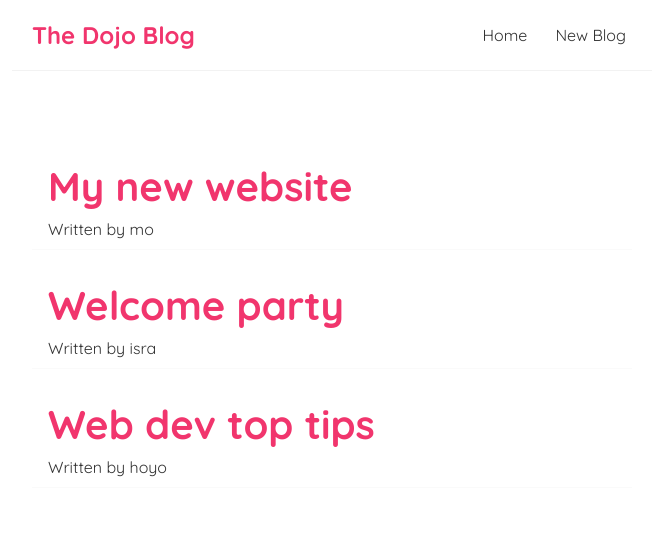
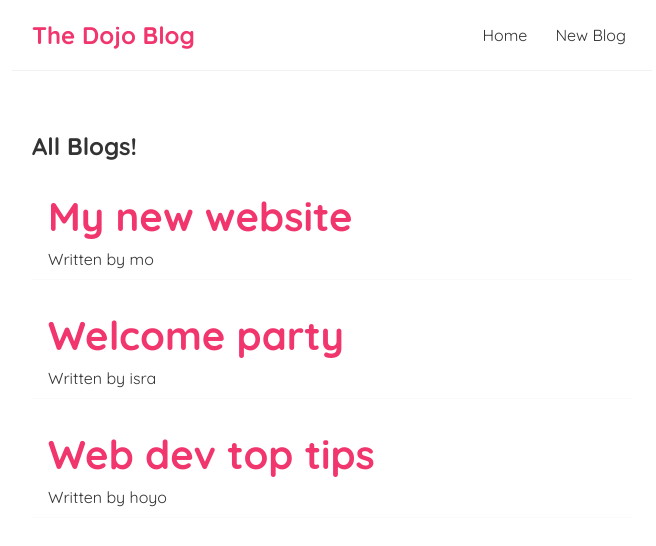
Before and after one commit to mo-codes1/React-Blog, a React (Create React App) app in the folder dojo-blog/: page / in a window 1280 px wide. Shown: the top 546 px of the page, without its empty margins (308-964 px from the left). Built offline with nearby package versions, Linux system fonts and the light colour scheme.

Commit message:
set up props

```diff
--- a/dojo-blog/src/Home.js
+++ b/dojo-blog/src/Home.js
@@ -1,4 +1,5 @@
 import { useState } from 'react';
+import BlogList from './blogList';
 
 const Home = () => {
   const [blogs, setBlogs] = useState([
@@ -9,14 +10,7 @@ const Home = () => {
 
   return (
     <div className="home">
-      {blogs.map((blog) => (
-        <div className="blog-preview" key={blog.id}>
-          <h2>{ blog.title } </h2>
-          <p>Written by { blog.author } </p>
-
-        </div>
-      ))}
-
+      <BlogList blogs={blogs} title="All Blogs!" />
     </div>
   );
 }
--- /dev/null
+++ b/dojo-blog/src/blogList.js
@@ -0,0 +1,19 @@
+const BlogList = (props) => {
+  const blogs = props.blogs;
+  const title = props.title;
+
+  return (
+    <div className="blog-list">
+      <h2>{ title }</h2>
+      {blogs.map((blog) => (
+        <div className="blog-preview" key={blog.id}>
+          <h2>{ blog.title } </h2>
+          <p>Written by { blog.author } </p>
+
+        </div>
+      ))}
+    </div>
+  );
+}
+
+export default BlogList;
```
